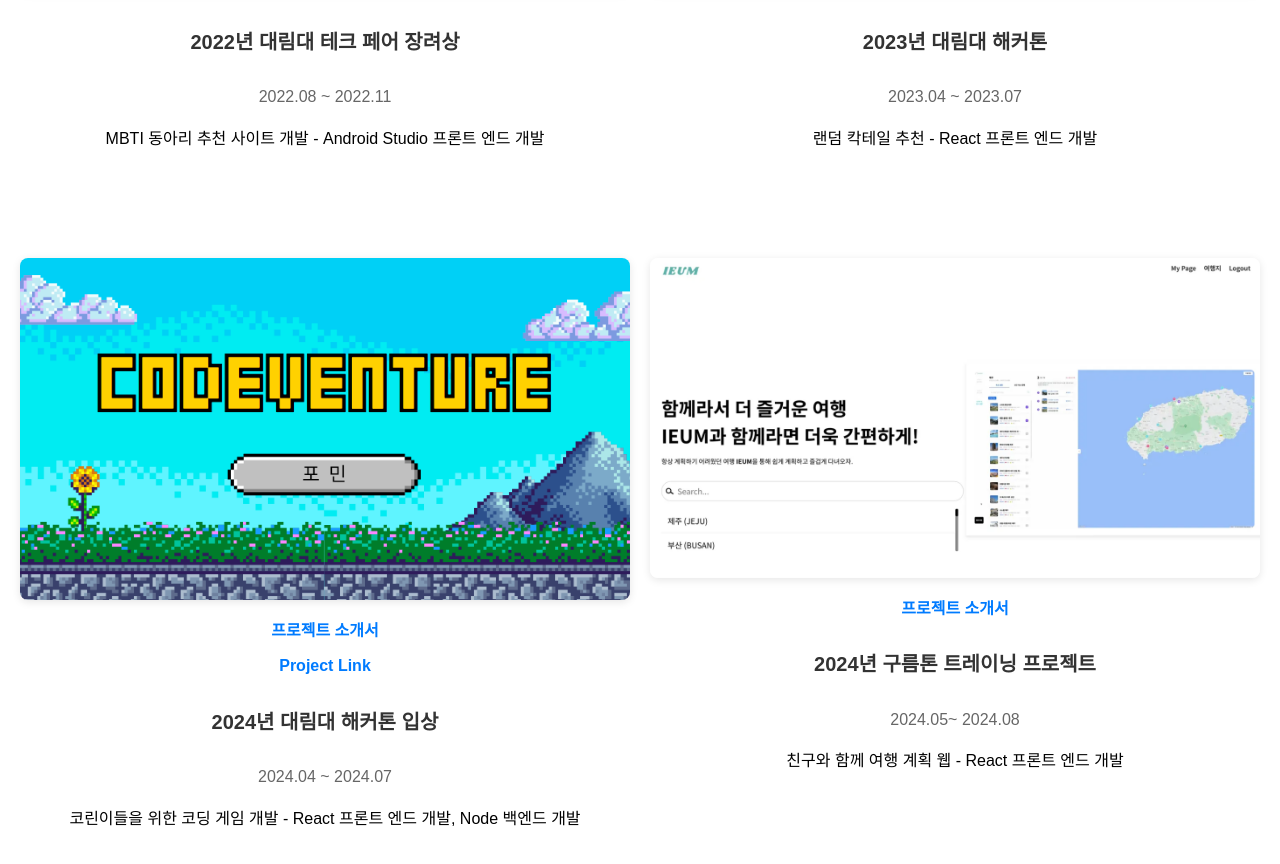
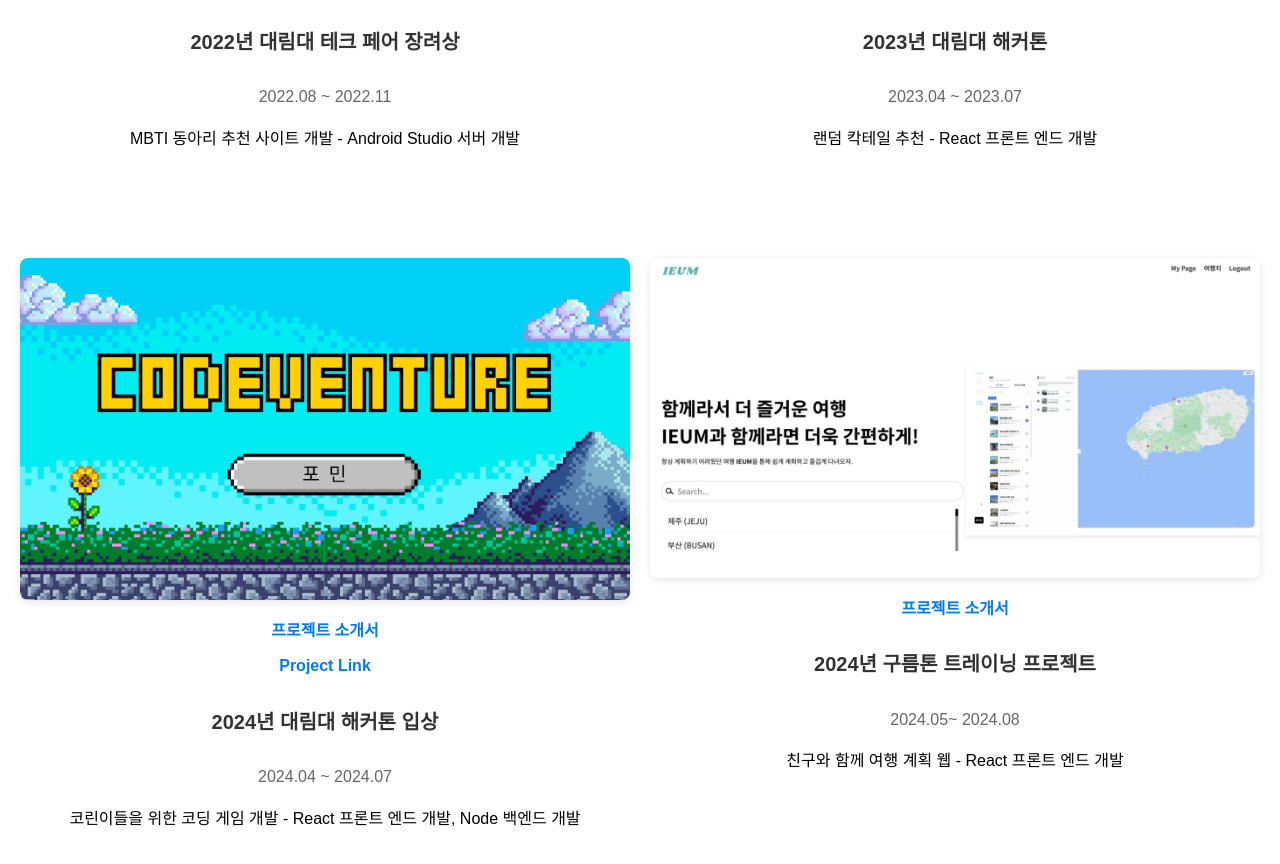
Before and after one commit to KimSuMin123/dev-resume-site, a React (Create React App) app: page / in a window 1280 px wide. Shown: the part 4260-5124 px from the top of the page. Built offline with nearby package versions, Linux system fonts and the light colour scheme; the HTML template or start-up script is replaced by a standard one.

Commit message:
Update ExperienceActivities.js

```diff
--- a/src/components/ExperienceActivities.js
+++ b/src/components/ExperienceActivities.js
@@ -103,7 +103,7 @@ const ExperienceActivities = () => {
             ></iframe>
             <h4 style={activityTitleStyle}>2022년 대림대 테크 페어 장려상</h4>
             <p style={dateStyle}>2022.08 ~ 2022.11</p>
-            <p>MBTI 동아리 추천 사이트 개발 - Android Studio 프론트 엔드 개발</p>
+            <p>MBTI 동아리 추천 사이트 개발 - Android Studio 서버 개발</p>
           </div>
 
           <div style={activityItemStyle}>
```
